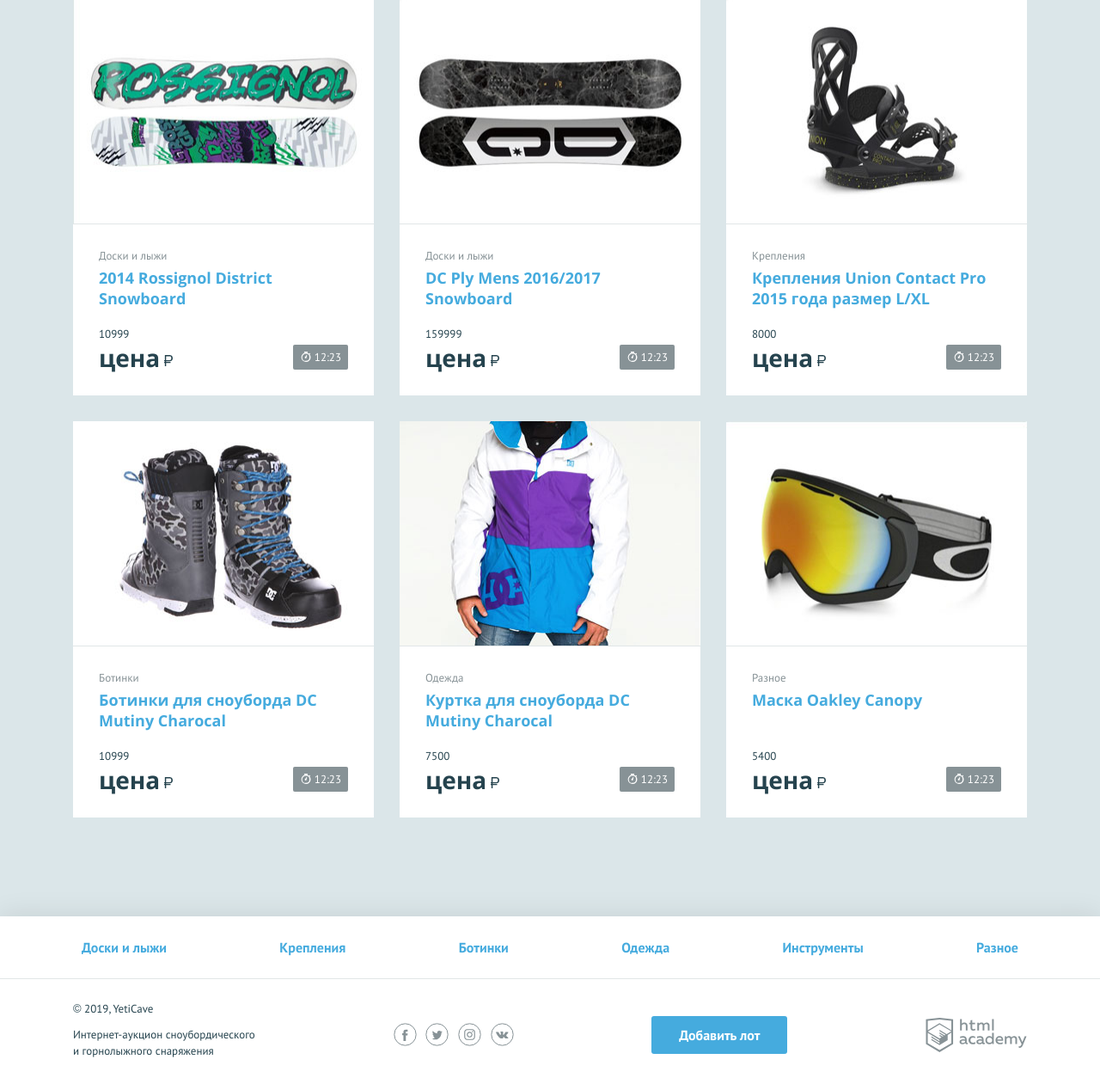
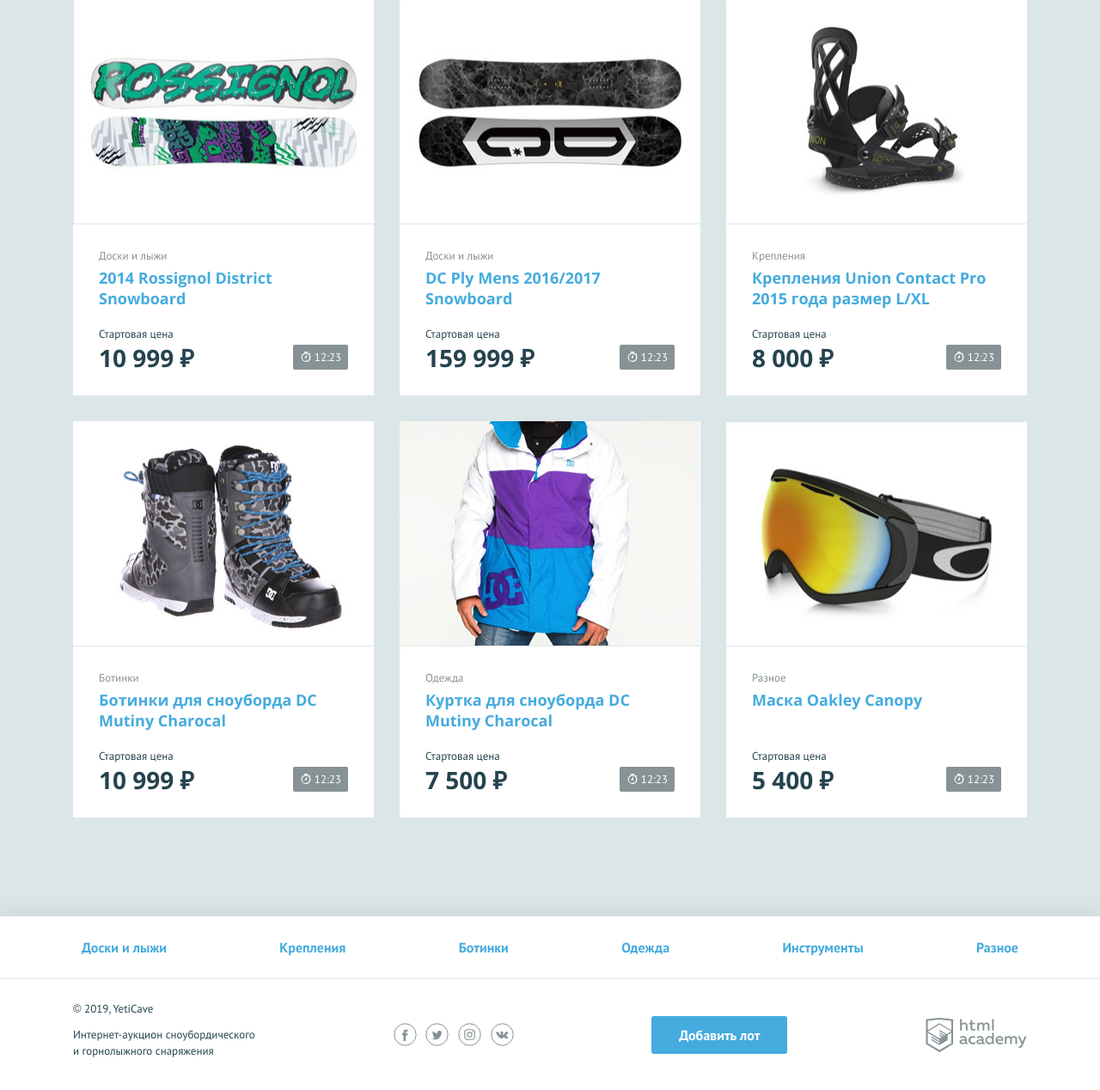
Before and after one commit to kondzerau-ivan/yeticave, a PHP site: page / in a window 1280 px wide. Shown: the part 637-1905 px from the top of the page at 86% size. Run offline with PHP 8.4, Linux system fonts and the light colour scheme.

Commit message:
Add price formatting function and update lot price display

```diff
--- /dev/null
+++ b/functions.php
@@ -0,0 +1,12 @@
+<?php
+
+/**
+ * Форматирует цену лота - разделяет пробелом разряды числа, добавляет знак рубля
+ * @param integer $price Цена лота
+ * @return string Итоговая цена после форматирования
+ */
+
+function formatPrice(int $price): string
+{
+    return number_format($price, 0, '', ' ') . ' ₽';
+}
--- a/index.php
+++ b/index.php
@@ -1,4 +1,6 @@
 <?php
+require_once __DIR__ . '/functions.php';
+
 $is_auth = rand(0, 1);
 
 $user_name = 'Иван';
@@ -124,8 +126,8 @@
                                 <h3 class="lot__title"><a class="text-link" href="pages/lot.html"><?= htmlspecialchars($lot['name'], ENT_QUOTES | ENT_SUBSTITUTE, 'UTF-8') ?></a></h3>
                                 <div class="lot__state">
                                     <div class="lot__rate">
-                                        <span class="lot__amount"><?= htmlspecialchars($lot['price'], ENT_QUOTES | ENT_SUBSTITUTE, 'UTF-8'); ?></span>
-                                        <span class="lot__cost">цена<b class="rub">р</b></span>
+                                        <span class="lot__amount">Стартовая цена</span>
+                                        <span class="lot__cost"><?= htmlspecialchars(formatPrice($lot['price']), ENT_QUOTES | ENT_SUBSTITUTE, 'UTF-8'); ?></span>
                                     </div>
                                     <div class="lot__timer timer">
                                         12:23
```
